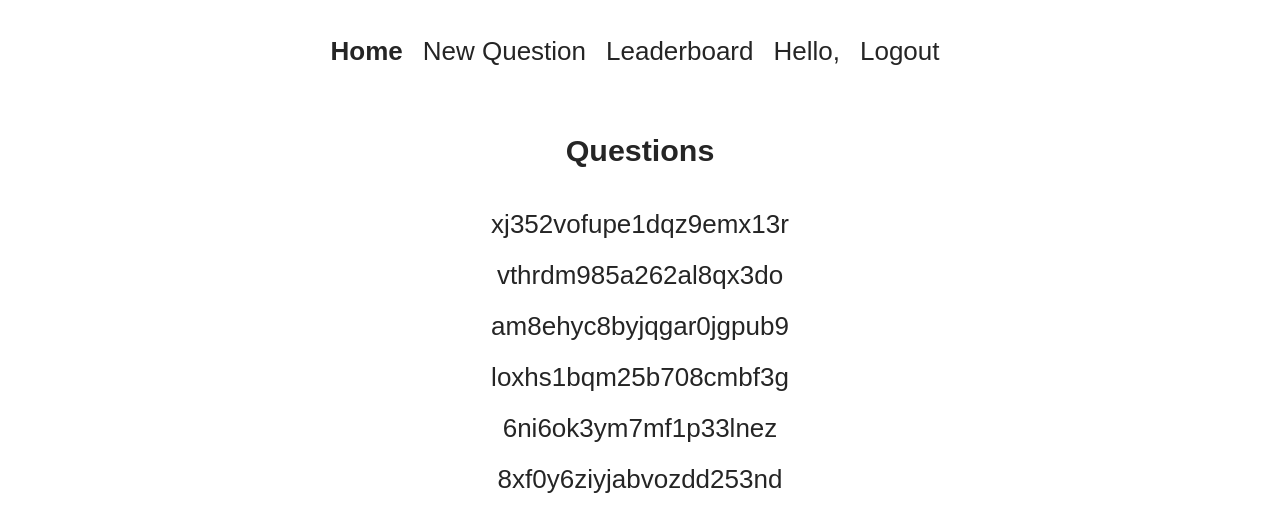
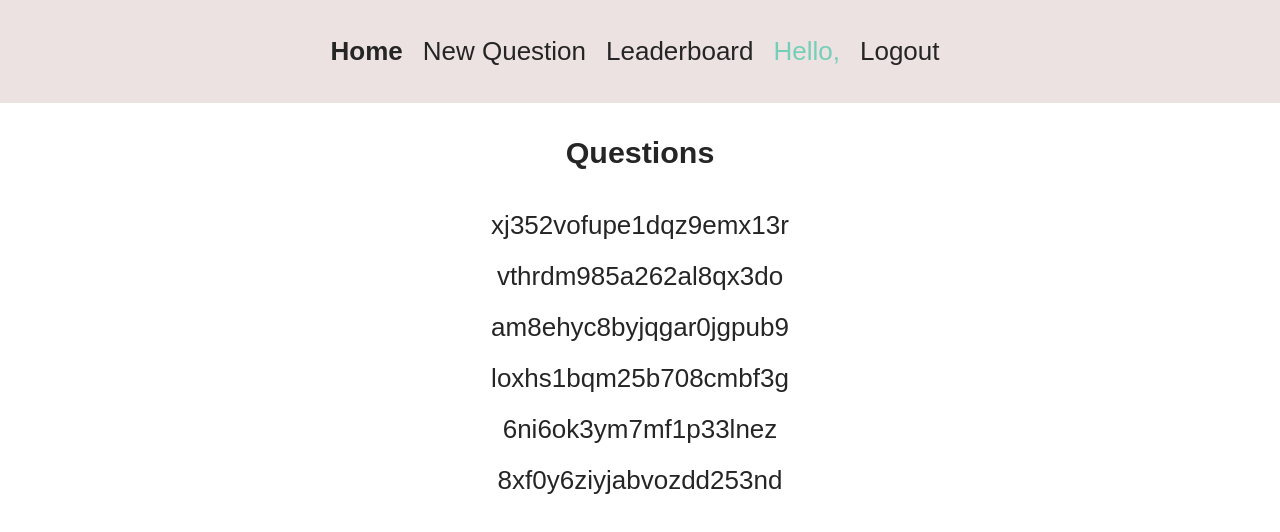
Before and after one commit to Widell79/would-you-rather, a React (Create React App) app: page / in a window 1280 px wide. Both pictures are taken after a click on the button "Sign in". Shown: the top 532 px of the page. Built offline with nearby package versions, Linux system fonts and the light colour scheme.

Commit message:
feat: Fixed logout ability via nav

```diff
--- a/src/components/Nav.js
+++ b/src/components/Nav.js
@@ -1,10 +1,18 @@
 import React from "react";
-import { useSelector } from "react-redux";
+import { useSelector, useDispatch } from "react-redux";
 import { NavLink } from "react-router-dom";
 import { selectAuthedUser } from "../features/users/authedUserSlice";
+import { setAuthedUser } from "../features/users/authedUserSlice";
 
 export default function Nav() {
   const authedUser = useSelector(selectAuthedUser);
+
+  const dispatch = useDispatch();
+
+  const handleSubmit = (e) => {
+    e.preventDefault();
+    dispatch(setAuthedUser(null));
+  };
 
   return (
     <nav className="nav">
@@ -28,11 +36,9 @@ export default function Nav() {
           <li></li>
         ) : (
           <>
-            <li>Hello, {authedUser}</li>{" "}
-            <li>
-              <NavLink to="/logout" activeClassName="active">
-                Logout
-              </NavLink>
+            <li className="user">Hello, {authedUser}</li>{" "}
+            <li className="logout" onClick={handleSubmit}>
+              Logout
             </li>
           </>
         )}
--- a/src/index.css
+++ b/src/index.css
@@ -17,6 +17,7 @@ a {
   margin: 0 auto;
   padding: 10px;
   border: 1px solid #dad7d7;
+  background: #d3e0dc;
 }
 
 .form-control {
@@ -60,6 +61,8 @@ a {
   flex-direction: column;
   align-items: center;
   justify-content: center;
+  background: #ece2e1;
+  margin-bottom: 2rem;
 
 }
 .nav ul {
@@ -81,6 +84,14 @@ li {
   list-style-type: none;
   padding: 10px;
   text-decoration: none;
+}
+
+.user {
+  color: #75cfb8
+}
+
+.logout {
+  cursor: pointer;
 }
 
 .avatar {
```
